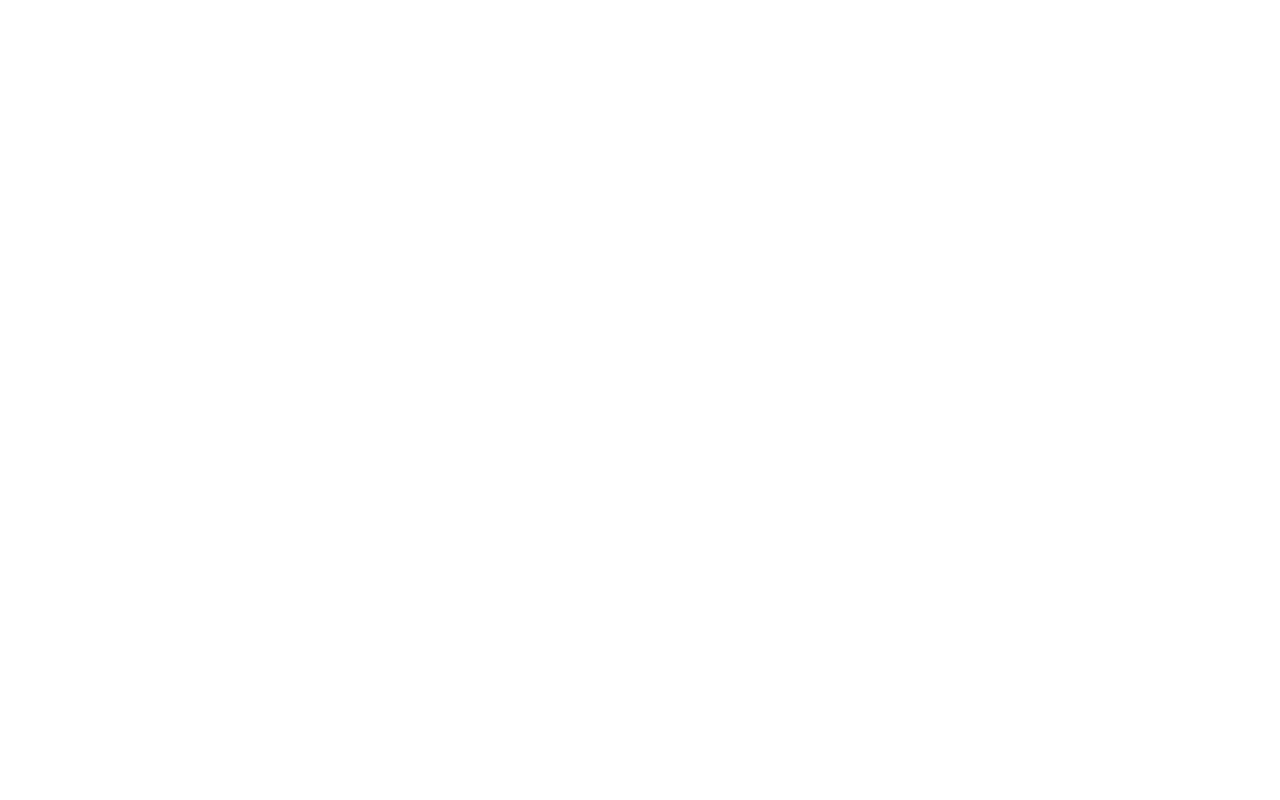
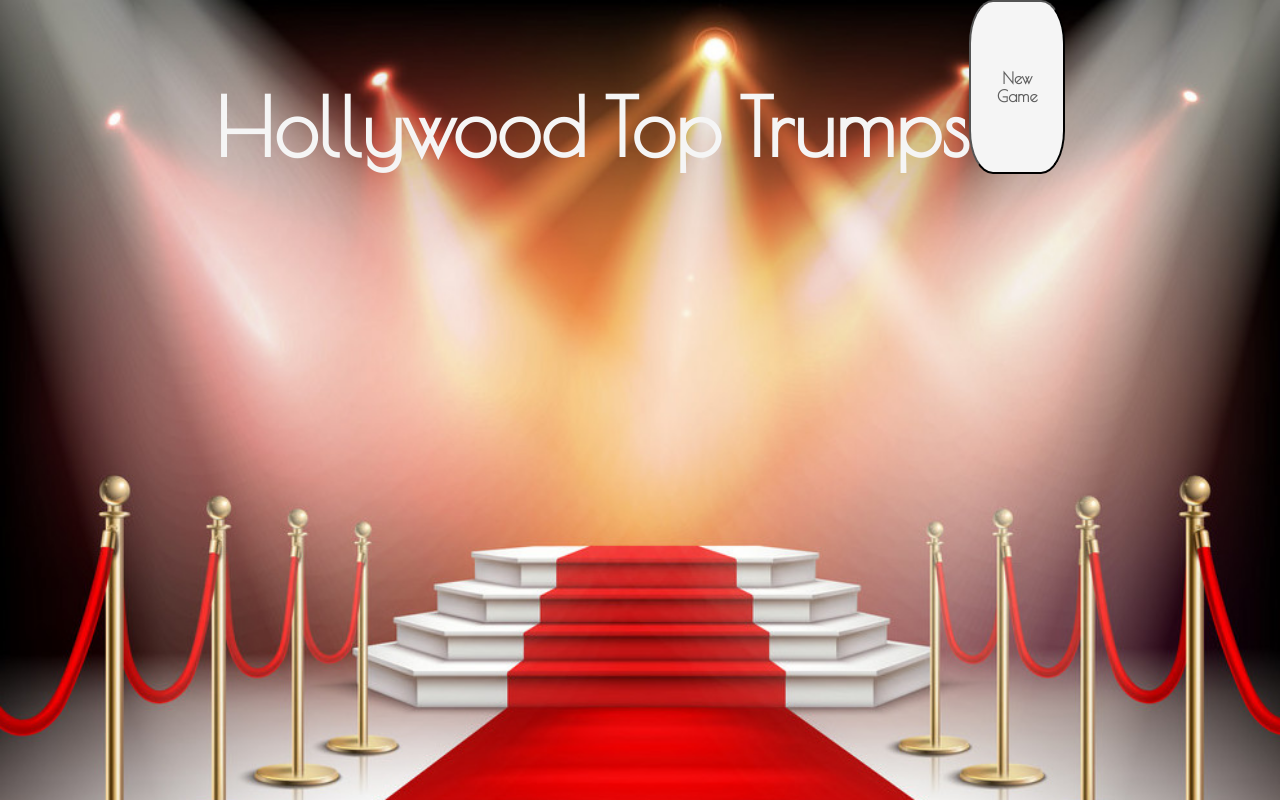
Before and after one commit to GemHerbertson/topTrumps, a plain HTML site: page text.html in a window 1280 px wide. Drawn offline with nearby package versions, Linux system fonts and the light colour scheme.

Commit message:
first html and css

```diff
--- a/mild.js
+++ b/mild.js
@@ -87,8 +87,6 @@ const cardCompareAge = () => {
     }
 }
 
-
-
 if (liveDeck1.length == 30){
     console.log("Player One wins")
 } else if (liveDeck2.length == 30) {
--- /dev/null
+++ b/new.css
@@ -0,0 +1,38 @@
+@import url('https://fonts.googleapis.com/css?family=Poiret+One&display=swap');
+
+* {
+    margin: 0;
+    padding: 0;
+}
+
+body {
+    background-image: url(./img/redCarpet2.jpg);
+    background-repeat: no-repeat;
+    background-size: cover;
+    height: 100vh;
+    width: 100vw;
+}
+
+#outerDiv {
+    display: flex;
+    justify-content: center;
+}
+
+h1 {
+    padding-top: 1em;
+    font-family: "Poiret One", cursive;
+    font-weight: bolder;
+    color: whitesmoke;
+    font-size: 5em;
+}
+
+#startButton {
+    font-family: "Poiret One", cursive;
+    color: rgb(95, 95, 95);
+    background-color: whitesmoke;
+    font-weight: bolder;
+    font-size: 1em;
+    border-radius: 25%;
+    padding: 1%;
+    width: 6em;
+}
--- a/text.html
+++ b/text.html
@@ -4,9 +4,17 @@
     <meta charset="UTF-8">
     <meta name="viewport" content="width=device-width, initial-scale=1.0">
     <meta http-equiv="X-UA-Compatible" content="ie=edge">
-    <title>Test</title>
+    <link rel="stylesheet" href="new.css">
+    <title>Hollywood Top Trumps</title>
 </head>
+
 <body>
+    <div id="outerDiv">
+    <h1>Hollywood Top Trumps</h1>
+
+    <button id="startButton">New Game</button>
+    </div>
+
     <script src="test.js"></script>
 </body>
 </html>
```
Also changed, not shown: img/redCarpet2.jpg (added).
